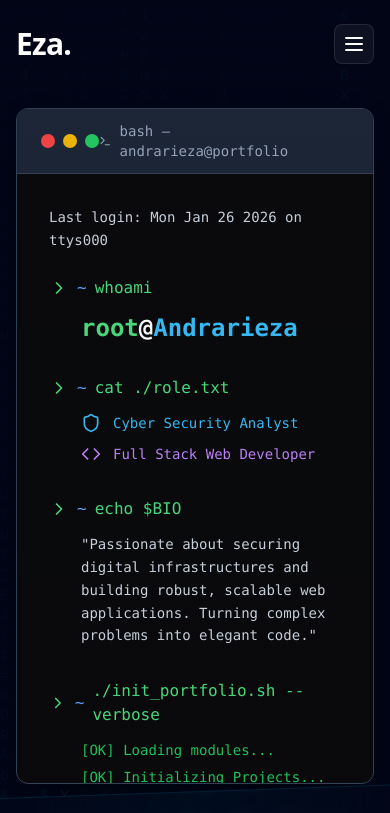
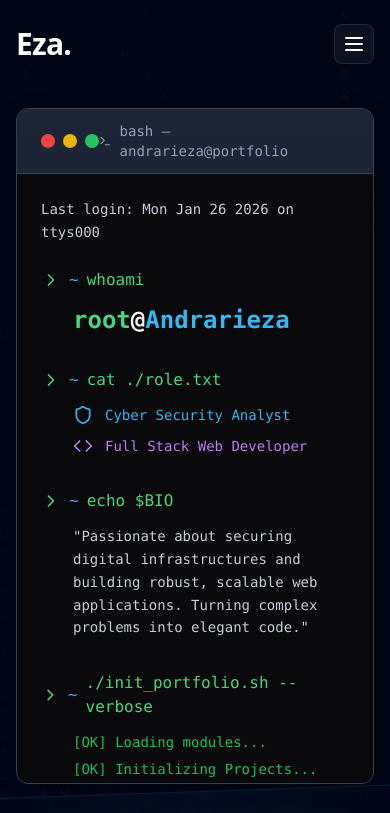
Before and after one commit to ezaarp/portfolio, a React (Vite) app: page / in a window 390 px wide. Shown: the top 813 px of the page. Built offline with nearby package versions, Linux system fonts and the light colour scheme.

Commit message:
fix responsiveness #2

```diff
--- a/src/components/Hero.jsx
+++ b/src/components/Hero.jsx
@@ -90,7 +90,7 @@ export default function Hero() {
                             <div className="w-16"></div>
                         </div>
 
-                        <div className="p-8 text-dark-300 font-mono relative flex-grow overflow-hidden">
+                        <div className="p-6 md:p-8 text-dark-300 font-mono relative flex-grow overflow-y-auto lg:overflow-hidden">
                             <div className="absolute inset-0 bg-[linear-gradient(rgba(18,16,16,0)_50%,rgba(0,0,0,0.25)_50%),linear-gradient(90deg,rgba(255,0,0,0.06),rgba(0,255,0,0.02),rgba(0,0,255,0.06))] z-20 bg-[length:100%_2px,3px_100%] pointer-events-none opacity-20"></div>
 
                             <div className="mb-6">
```
